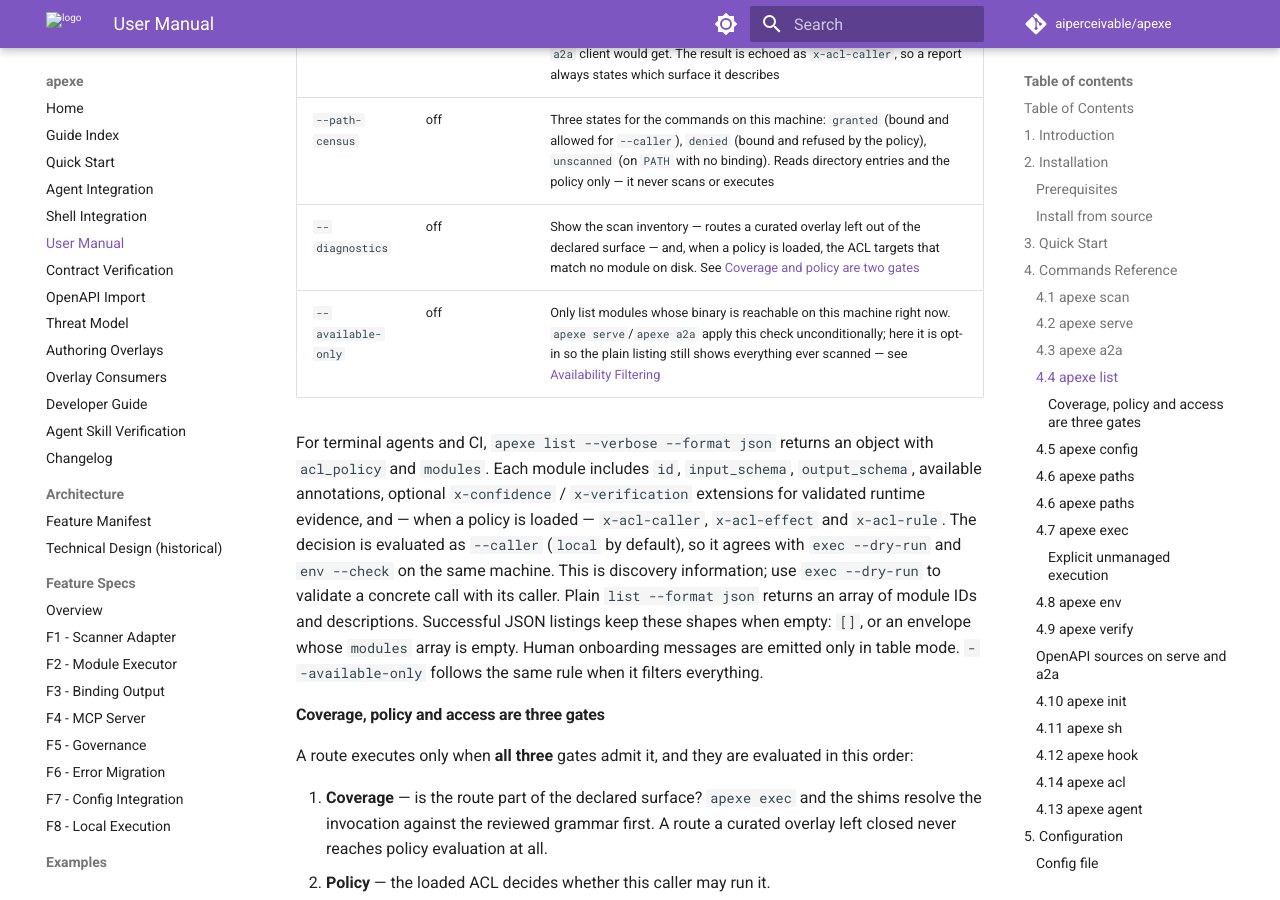
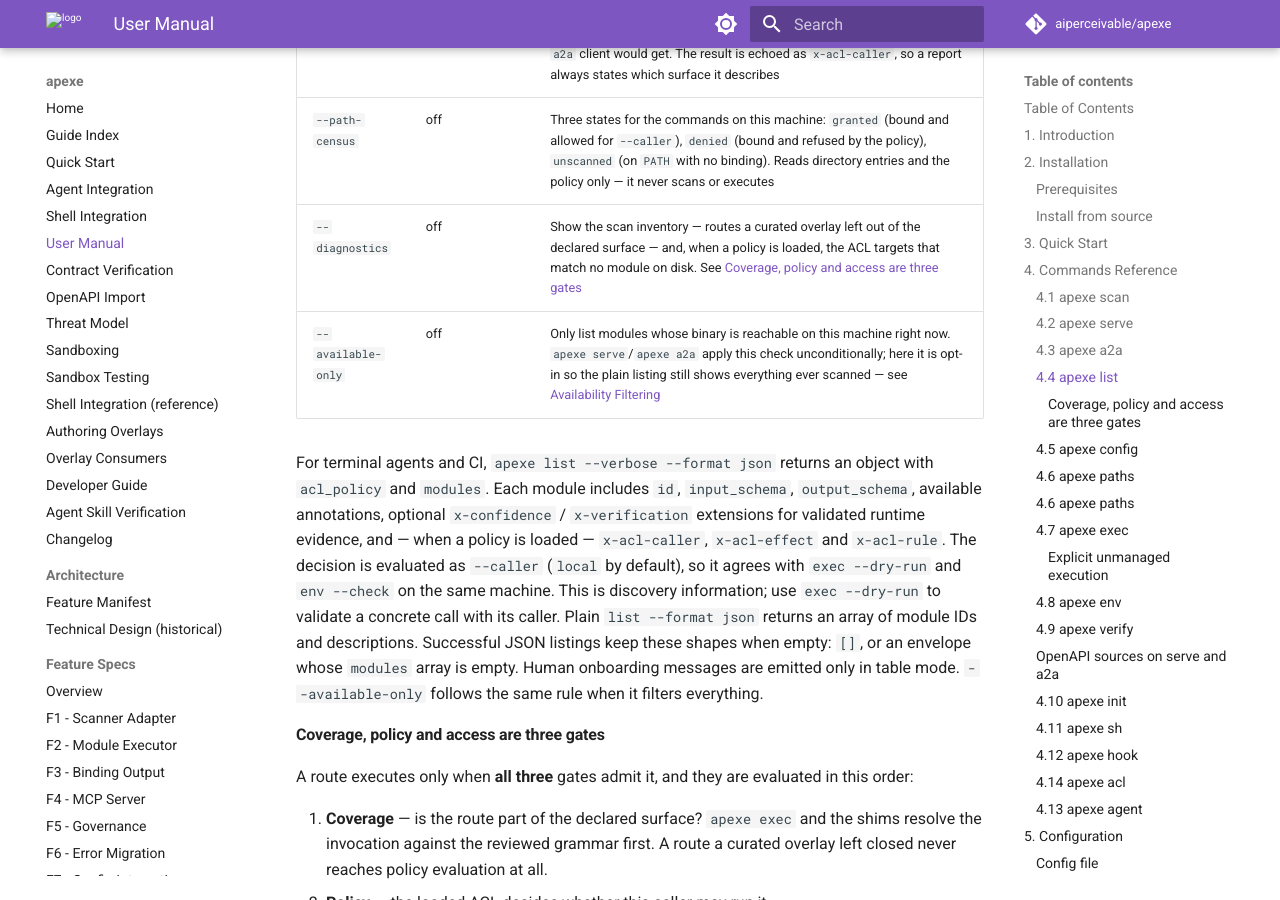
Before and after one commit to aiperceivable/apexe, an MkDocs documentation site: the page built from docs/user-manual.md, in a window 1280 px wide and 900 px high, scrolled down 8705 px. Built offline with MkDocs 1.6.1 and Material for MkDocs 9.7.7, drawn with Linux system fonts in a browser that asks for light colours; comment, search, counter and statistics services are not loaded.

Commit message:
docs: repair the anchors the rename broke and add the new pages to nav
Three strict-mode warnings, all mine:

- `#### Coverage and policy are two gates` became `Coverage, policy and access
  are three gates` when the path gate was documented, so two links to
  `#coverage-and-policy-are-two-gates` (one in `overlays.md`, one in
  `user-manual.md`, plus AGENTS.md) pointed at nothing.
- `### Host ACL reading and apexe policy checks` became `… apexe paths checks`
  in the global rename, and `agent-skill.md` links to its anchor.
- `sandbox.md`, `sandbox-testing.md` and `agent-shell-integration.md` existed
  without a nav entry.

The rename was the right call — `policy` is no longer the command's name — but a
heading is an anchor, and an anchor is a link target. Checked the remaining
anchors with a slug comparison over every `docs/*.md`; the only hit left is a link
to the repository README's `#adding-a-custom-parser`, which resolves outside
`docs/` and is unchanged by this work.

```diff
--- a/docs/user-manual.md
+++ b/docs/user-manual.md
@@ -275,7 +275,7 @@ apexe list [OPTIONS]
 | `--acl <PATH>` | `<config_dir>/acl.yaml` if present | ACL policy file to evaluate against in `--verbose` output, and to check for targets that match no loaded module in `--diagnostics`. Read-only report — does not enable enforcement anywhere |
 | `--caller <ID>` | `local` | Caller identity the `--verbose` ACL decision is evaluated as. `local` is what a shim and `apexe exec` run as on this machine; pass `@external` for the server-facing answer an unauthenticated `apexe serve` / `apexe a2a` client would get. The result is echoed as `x-acl-caller`, so a report always states which surface it describes |
 | `--path-census` | off | Three states for the commands on this machine: `granted` (bound and allowed for `--caller`), `denied` (bound and refused by the policy), `unscanned` (on `PATH` with no binding). Reads directory entries and the policy only — it never scans or executes |
-| `--diagnostics` | off | Show the scan inventory — routes a curated overlay left out of the declared surface — and, when a policy is loaded, the ACL targets that match no module on disk. See [Coverage and policy are two gates](#coverage-and-policy-are-two-gates) |
+| `--diagnostics` | off | Show the scan inventory — routes a curated overlay left out of the declared surface — and, when a policy is loaded, the ACL targets that match no module on disk. See [Coverage, policy and access are three gates](#coverage-policy-and-access-are-three-gates) |
 | `--available-only` | off | Only list modules whose binary is reachable on this machine right now. `apexe serve`/`apexe a2a` apply this check unconditionally; here it is opt-in so the plain listing still shows everything ever scanned — see [Availability Filtering](#availability-filtering) |
 
 For terminal agents and CI, `apexe list --verbose --format json` returns an
--- a/mkdocs.yml
+++ b/mkdocs.yml
@@ -59,6 +59,9 @@ nav:
   - Contract Verification: verification.md
   - OpenAPI Import: openapi.md
   - Threat Model: threat-model.md
+  - Sandboxing: sandbox.md
+  - Sandbox Testing: sandbox-testing.md
+  - Shell Integration (reference): agent-shell-integration.md
   - Authoring Overlays: overlays.md
   - Overlay Consumers: overlay-consumers.md
   - Developer Guide: developer-guide.md
```
Also changed, not shown: AGENTS.md (+1 -1 lines), docs/agent-skill.md (+1 -1 lines), docs/overlays.md (+1 -1 lines).
